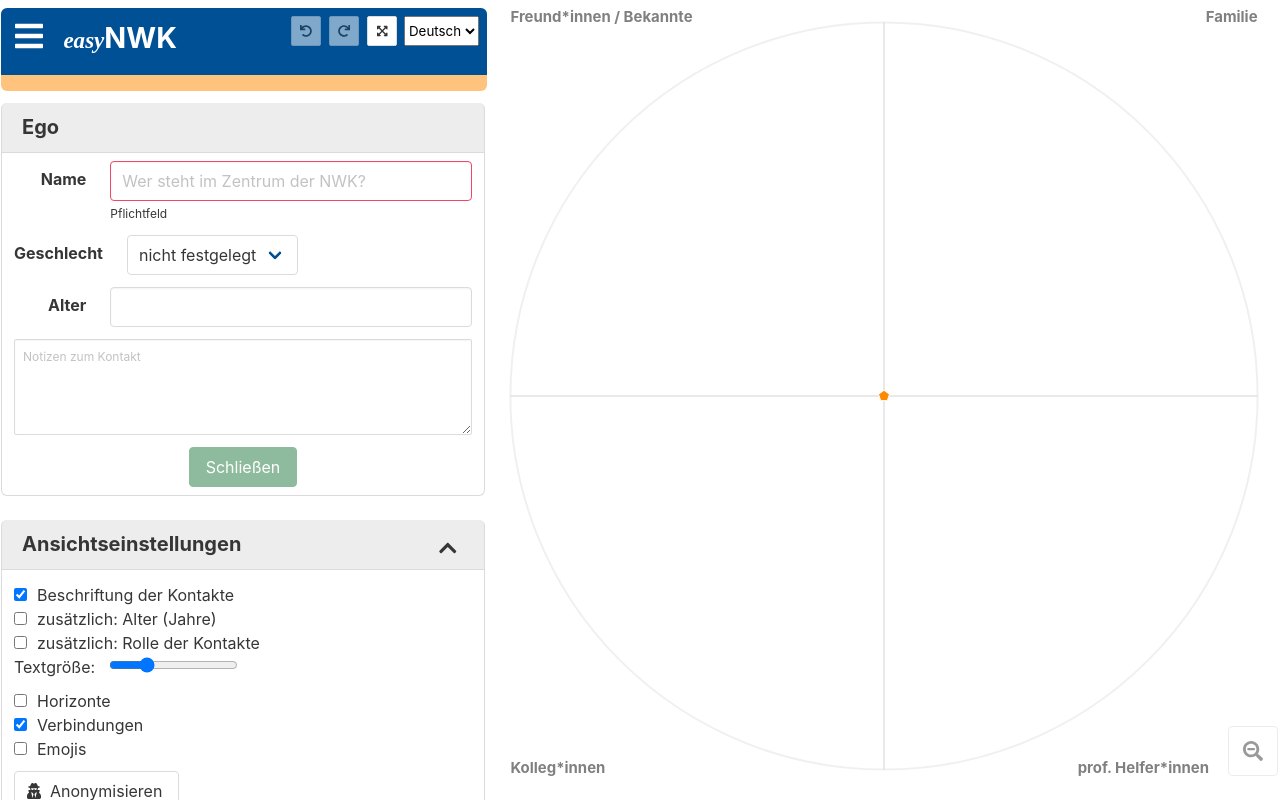
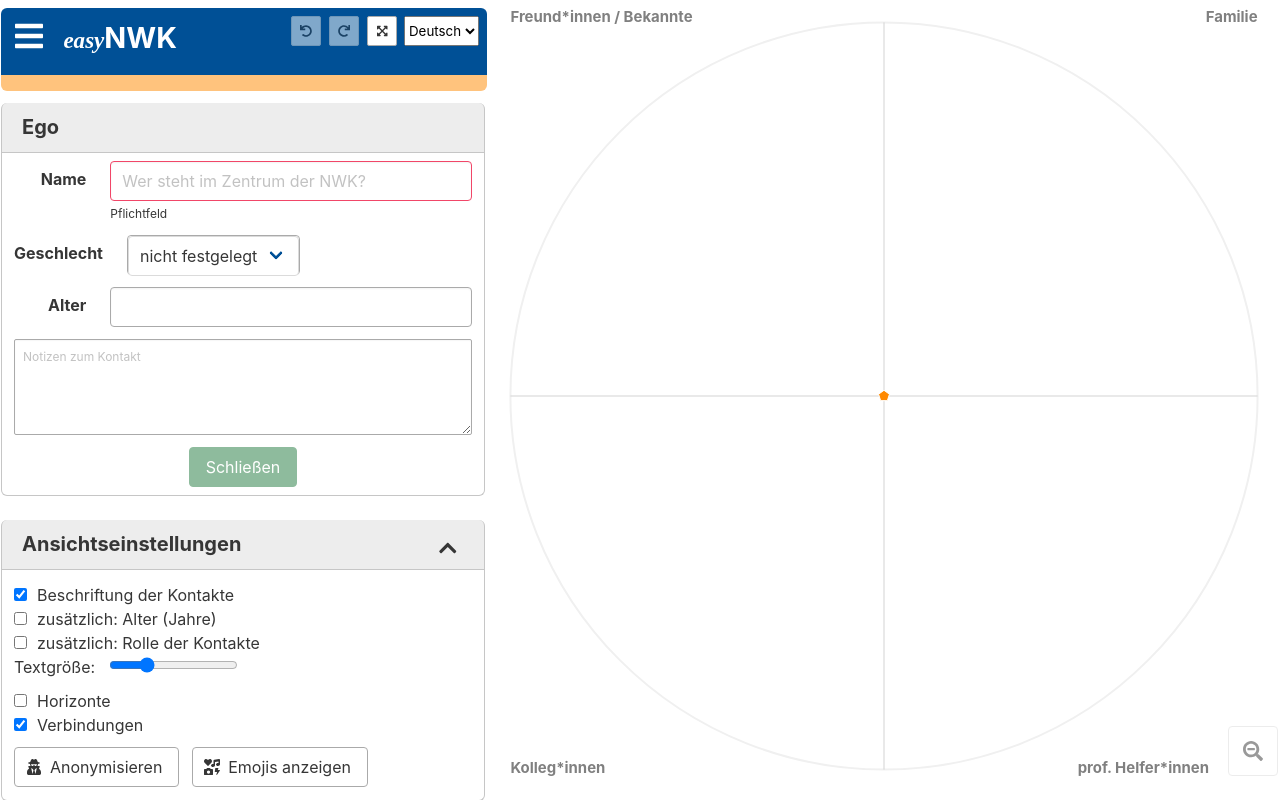
Before and after one commit to fhstp/easynwk-web, a Vue app: page / in a window 1280 px wide. Both pictures are taken after a click on the element 448 px from the left and 547 px from the top of the page. Built offline with nearby package versions, Linux system fonts and the light colour scheme.

Commit message:
Emoji Checkbox zu Button geändert, borders dunkler gemacht, Prof. Hilfe bei englischer Sprache übersetzt, Panels und Buttons dunklere Rahmen

```diff
--- a/src/assets/main.scss
+++ b/src/assets/main.scss
@@ -39,9 +39,9 @@ $panel-shadow: none;
 .panel-block,
 .panel-heading,
 .panel-tabs {
-  border-bottom: 1px solid #dbdbdb;
-  border-left: 1px solid #dbdbdb;
-  border-right: 1px solid #dbdbdb;
+  border-bottom: 1px solid #C6C6C6;
+  border-left: 1px solid #C6C6C6;
+  border-right: 1px solid #C6C6C6;
 }
 
 // equal height with or without large icon
@@ -54,3 +54,14 @@ $panel-shadow: none;
 .clickAble {
   cursor: pointer;
 }
+
+.textarea,
+.input,
+.button {
+  border: 1.5px solid #aaa;
+}
+
+.select {
+  border: 1.5px solid #aaa;
+  border-radius: 4px;
+}
--- a/src/components/EgoHeader.vue
+++ b/src/components/EgoHeader.vue
@@ -51,7 +51,7 @@ export default defineComponent({
 #ego {
   display: flex;
   align-items: center;
-  color: black
+  color: black;
 }
 
 #ego > :last-child {
--- a/src/components/ViewOptionsPanel.vue
+++ b/src/components/ViewOptionsPanel.vue
@@ -62,21 +62,26 @@
               <span>{{ t("connectionson") }}</span>
             </label>
           </div>
-          <div class="control">
-            <label class="checkbox">
-              <input type="checkbox" v-model="emoji" />
-              <span>{{ t("emojion") }}</span>
-            </label>
-          </div>
         </div>
         <div>
           <div class="control">
-            <button class="button" @click.stop="togglePseudonyms">
+            <button
+              class="button"
+              @click.stop="togglePseudonyms"
+              style="margin-right: 1vw"
+            >
               <span class="icon">
                 <font-awesome-icon icon="user-secret" />
               </span>
               <span v-if="pseudonyms">{{ t("anonymiseoff") }}</span>
               <span v-else>{{ t("anonymiseon") }}</span>
+            </button>
+            <button class="button" @click.stop="toggleEmoji">
+              <span class="icon">
+                <font-awesome-icon icon="icons" />
+              </span>
+              <span v-if="emoji">{{ t("emojioff") }}</span>
+              <span v-else>{{ t("emojion") }}</span>
             </button>
           </div>
         </div>
@@ -142,6 +147,11 @@ export default defineComponent({
     return {
       pseudonyms: computed(() => store.state.pseudonym.active),
       togglePseudonyms: () => store.commit("pseudonym/toggle"),
+      toggleEmoji: () =>
+        store.commit("view/updateFlag", {
+          flag: "emoji",
+          value: !store.state.view.emoji,
+        }),
       horizons: accessFlag("horizons"),
       connections: accessFlag("connections"),
       emoji: accessFlag("emoji"),
--- a/src/data/AlterCategories.ts
+++ b/src/data/AlterCategories.ts
@@ -25,7 +25,7 @@ export const CATEGORY_TRANSLATIONS: Record<string, Record<string, string>> = {
   //   de: "Kreis 3 + 2 + 1",
   //   en: "Circle 3 + 2 + 1",
   // },
-  "prof. Hilfe": {
+  "Prof. Hilfe": {
     de: "Prof. Hilfe",
     en: "Professional Help",
   },
--- a/src/de.ts
+++ b/src/de.ts
@@ -78,7 +78,8 @@ export default {
         anonymiseon: "Anonymisieren",
         horizonson: "Horizonte",
         connectionson: "Verbindungen",
-        emojion: "Emojis",
+        emojion: "Emojis anzeigen",
+        emojioff: "Emojis ausblenden",
         namesofcontactson: "Beschriftung der Kontakte",
         ageofcontactson: "zusätzlich: Alter (Jahre)",
         roleofcontactson: "zusätzlich: Rolle der Kontakte",
@@ -193,8 +194,10 @@ export default {
         network_without_professional_help: "Netzwerk ohne prof. Hilfe",
         entire_network: "gesamtes Netzwerk",
         lang: "de",
-        formaterror: "Die ausgewählte Datei entspricht nicht dem JSON oder den NWK Format.",
-        checkformat: "Bitte überprüfen Sie die Datei und versuchen Sie es erneut.",
+        formaterror:
+          "Die ausgewählte Datei entspricht nicht dem JSON oder den NWK Format.",
+        checkformat:
+          "Bitte überprüfen Sie die Datei und versuchen Sie es erneut.",
         //Karten und Verläufe:
         versiontitle: "Karten und Verläufe",
         currentversion: "Aktuelle Karte: ",
--- a/src/en.ts
+++ b/src/en.ts
@@ -77,7 +77,8 @@ export default {
         anonymiseon: "Anonymise",
         horizonson: "Horizons",
         connectionson: "Connections",
-        emojion: "Emojis",
+        emojion: "Shoe emojis",
+        emojioff: "Hide emojis",
         namesofcontactson: "Labels for contacts",
         ageofcontactson: "Age of contacts",
         roleofcontactson: "Role of contacts",
--- a/src/main.ts
+++ b/src/main.ts
@@ -53,6 +53,7 @@ import {
   faUnlink,
   faArrowsAlt,
   faCopy,
+  faIcons,
 } from "@fortawesome/free-solid-svg-icons";
 library.add(
   faBars,
@@ -96,7 +97,8 @@ library.add(
   faInfo,
   faLink,
   faUnlink,
-  faArrowsAlt
+  faArrowsAlt,
+  faIcons
 );
 
 // Vue.component("font-awesome-icon", FontAwesomeIcon);
```
